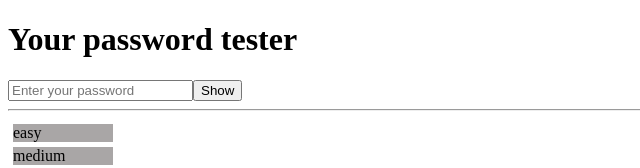
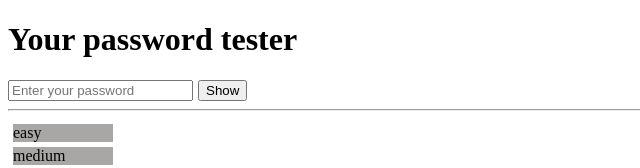
Before and after one commit to Dok6857/test-task, an Angular app: page / in a window 1280 px wide. Shown: the top 168 px of the page, without its empty margins (0-640 px from the left). Built offline with nearby package versions, Linux system fonts and the light colour scheme.

Commit message:
add margin to btn

```diff
--- a/src/app/password-input/password-input.component.css
+++ b/src/app/password-input/password-input.component.css
@@ -0,0 +1,3 @@
+.visibility-btn {
+    margin-left: 5px;
+}
```
